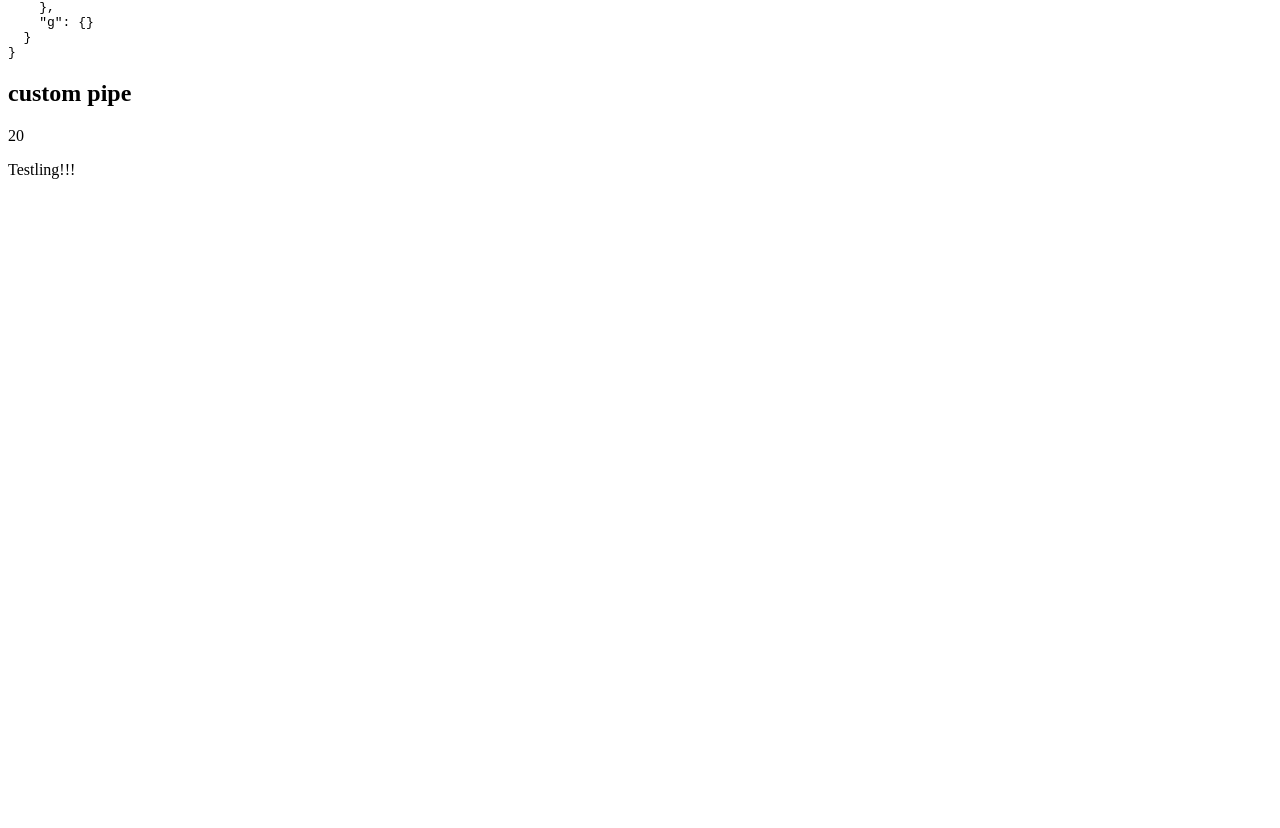
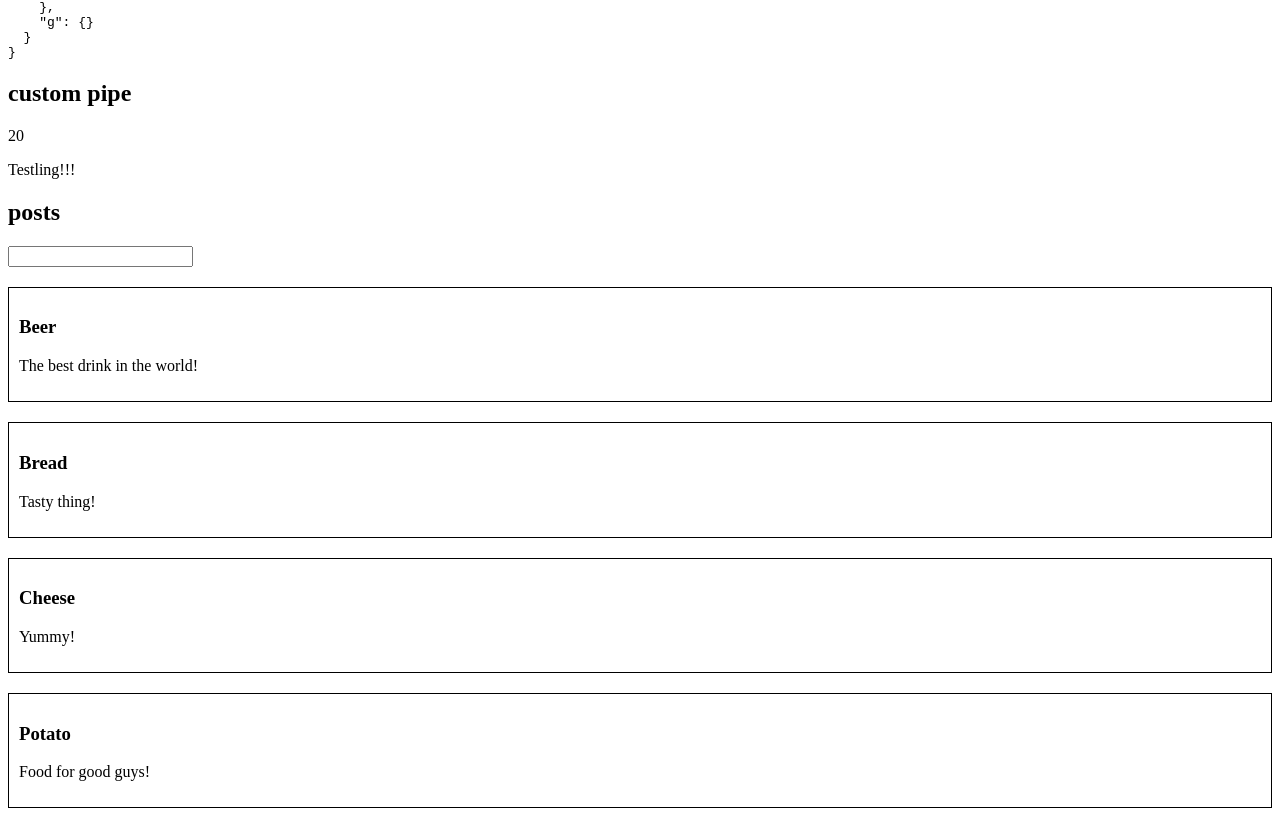
Before and after one commit to AlMuz/ANGULAR-Pipes, an Angular app: page / in a window 1280 px wide. Shown: the part 741-1569 px from the top of the page. Before the commit the page ends 936 px from the top, so only its background shows below. Built offline with nearby package versions, Linux system fonts and the light colour scheme.

Commit message:
filter pipe for posts

```diff
--- a/src/app/app.component.css
+++ b/src/app/app.component.css
@@ -0,0 +1,5 @@
+.card {
+  margin: 20px 0;
+  padding: 10px;
+  border: 1px solid black;
+}
--- a/src/app/app.component.html
+++ b/src/app/app.component.html
@@ -24,4 +24,11 @@
   <h2>custom pipe</h2>
   <p>{{ 10 | mult }}</p>
   <p>{{ "Testling    " | exMarks }}</p>
+
+  <h2>posts</h2>
+  <input type="text" [(ngModel)]="search" />
+  <div *ngFor="let post of posts | filter: search" class="card">
+    <h3>{{ post.title }}</h3>
+    <p>{{ post.text }}</p>
+  </div>
 </div>
--- a/src/app/app.component.ts
+++ b/src/app/app.component.ts
@@ -1,4 +1,9 @@
 import { Component } from '@angular/core';
+
+export interface Post {
+  title: string;
+  text: string;
+}
 
 @Component({
   selector: 'app-root',
@@ -19,4 +24,13 @@ export class AppComponent {
       g: {},
     },
   };
+
+  search = '';
+
+  posts: Post[] = [
+    { title: 'Beer', text: 'The best drink in the world!' },
+    { title: 'Bread', text: 'Tasty thing!' },
+    { title: 'Cheese', text: 'Yummy!' },
+    { title: 'Potato', text: 'Food for good guys!' },
+  ];
 }
--- a/src/app/app.module.ts
+++ b/src/app/app.module.ts
@@ -4,10 +4,12 @@ import { NgModule } from '@angular/core';
 import { AppComponent } from './app.component';
 import { MultByPipe } from './pipes/mult-by.pipe';
 import { ExMarksPipe } from './pipes/ex-marks.pipe';
+import { FormsModule } from '@angular/forms';
+import { FilterPipe } from './pipes/filter.pipe';
 
 @NgModule({
-  declarations: [AppComponent, MultByPipe, ExMarksPipe],
-  imports: [BrowserModule],
+  declarations: [AppComponent, MultByPipe, ExMarksPipe, FilterPipe],
+  imports: [BrowserModule, FormsModule],
   providers: [],
   bootstrap: [AppComponent],
 })
--- /dev/null
+++ b/src/app/pipes/filter.pipe.ts
@@ -0,0 +1,20 @@
+import { Pipe, PipeTransform } from '@angular/core';
+import { Post } from '../app.component';
+
+@Pipe({
+  name: 'filter',
+})
+export class FilterPipe implements PipeTransform {
+  transform(posts: Post[], search: string = ''): Post[] {
+    if (!search.trim()) {
+      return posts;
+    }
+
+    return posts.filter((post) => {
+      return (
+        post.title.toLocaleLowerCase().includes(search.toLocaleLowerCase()) ||
+        post.text.toLocaleLowerCase().includes(search.toLocaleLowerCase())
+      );
+    });
+  }
+}
```
